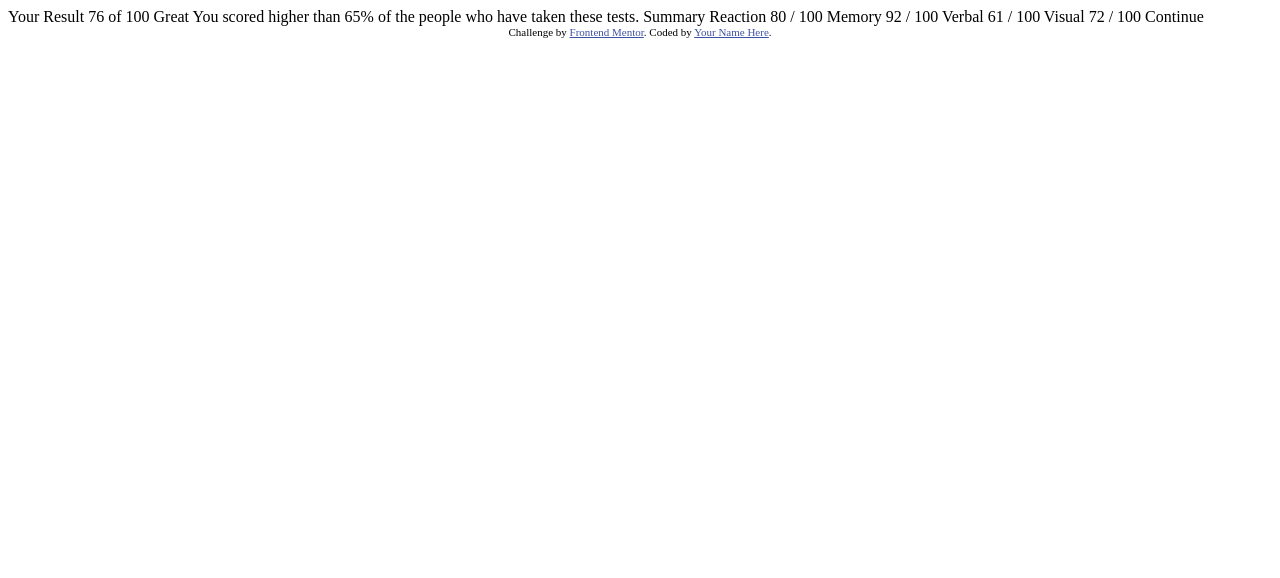
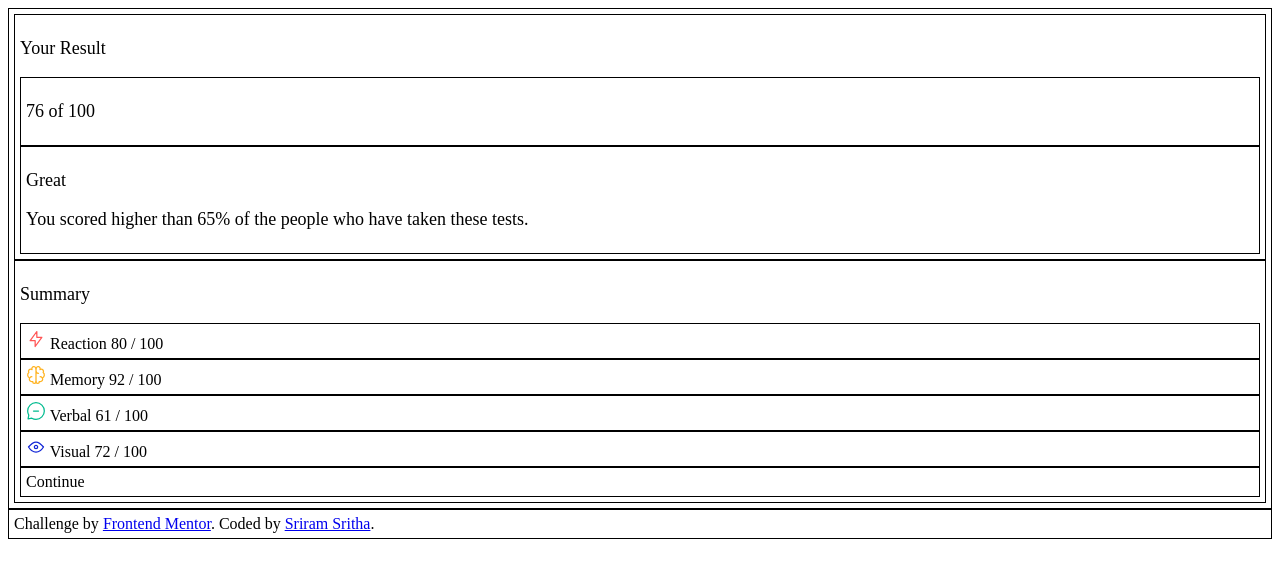
Before and after one commit to srithasriram30/resultsSummaryComponent, a plain HTML site: page index.html in a window 1280 px wide. Drawn offline with Linux system fonts and the light colour scheme.

Commit message:
Add basic layout

```diff
--- a/assets/style.css
+++ b/assets/style.css
@@ -0,0 +1,8 @@
+div {
+    border: 1px solid black;
+    padding: 5px;
+}
+
+p {
+    font-size: 18px;
+}
--- a/index.html
+++ b/index.html
@@ -4,44 +4,79 @@
   <meta charset="UTF-8">
   <meta name="viewport" content="width=device-width, initial-scale=1.0"> <!-- displays site properly based on user's device -->
 
-  <link rel="icon" type="image/png" sizes="32x32" href="./assets/images/favicon-32x32.png">
-
-  <title>Frontend Mentor | Results summary component</title>
+  <!--  <link rel="icon" type="image/png" sizes="32x32" href="./assets/images/favicon-32x32.png">-->
+  <link rel="stylesheet" href="assets/style.css">
+  <title>Frontend Mentor | Results summary component | Solution by S. Sritha</title>
 
   <!-- Feel free to remove these styles or customise in your own stylesheet 👍 -->
-  <style>
-    .attribution { font-size: 11px; text-align: center; }
-    .attribution a { color: hsl(228, 45%, 44%); }
-  </style>
+  <!--  <style>-->
+  <!--    .attribution { font-size: 11px; text-align: center; }-->
+  <!--    .attribution a { color: hsl(228, 45%, 44%); }-->
+  <!--  </style>-->
 </head>
 <body>
+<div>
+  <div>
+    <p>Your Result</p>
+    <div>
+      <p>76
+        of 100</p>
+    </div>
 
-Your Result
-76
-of 100
+    <div>
+      <p>Great</p>
+      <p>You scored higher than 65% of the people who have taken these tests.</p>
 
-Great
-You scored higher than 65% of the people who have taken these tests.
+    </div>
 
-Summary
+  </div>
 
-Reaction
-80 / 100
+  <div>
+    <p>
+      Summary
+    </p>
 
-Memory
-92 / 100
+    <div>
+        <span>
+          <img src="assets/images/icon-reaction.svg" alt="reaction icon">
+          Reaction
+        </span>
+      <span>80 / 100</span>
+    </div>
+    <div>
+        <span>
+          <img src="assets/images/icon-memory.svg" alt="memory icon">
+          Memory
+        </span>
+      <span>92 / 100</span>
+    </div>
+    <div>
+        <span>
+          <img src="assets/images/icon-verbal.svg" alt="verbal icon">
+          Verbal
+        </span>
+      <span>61 / 100</span>
+    </div>
+    <div>
+        <span>
+          <img src="assets/images/icon-visual.svg" alt="visual icon">
+          Visual
+        </span>
+      <span>72 / 100</span>
+    </div>
 
-Verbal
-61 / 100
+    <div>Continue</div>
 
-Visual
-72 / 100
 
-Continue
+  </div>
+</div>
+
+
+
 
 <div class="attribution">
   Challenge by <a href="https://www.frontendmentor.io?ref=challenge" target="_blank">Frontend Mentor</a>.
-  Coded by <a href="#">Your Name Here</a>.
+  Coded by <a href="#">Sriram Sritha</a>.
 </div>
 </body>
 </html>
```
